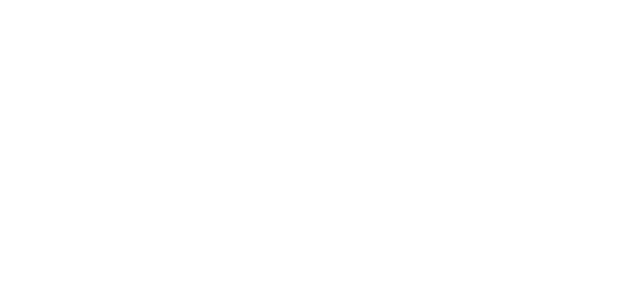
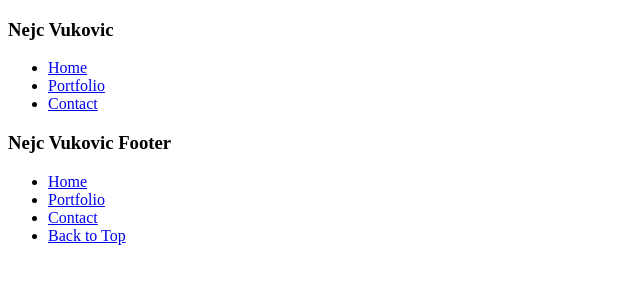
Before and after one commit to nvwebd/fewb-p2-mobile-first-responseive-layout, a plain HTML site: page index.html in a window 1280 px wide. Shown: the whole page, without its empty margins (0-640 px from the left). Drawn offline with Linux system fonts and the light colour scheme.

Commit message:
update: small initial structure

```diff
--- a/index.html
+++ b/index.html
@@ -9,6 +9,44 @@
     <title>Document</title>
 </head>
 <body>
-
+    <header>
+        <h3>Nejc Vukovic</h3>
+        <nav>
+            <ul>
+                <li>
+                    <a href="#home">Home</a>
+                </li>
+                <li>
+                    <a href="#portfolio">Portfolio</a>
+                </li>
+                <li>
+                    <a href="#contact">Contact</a>
+                </li>
+            </ul>
+        </nav>
+    </header>
+    <main>
+        <section></section>
+        <aside></aside>
+    </main>
+    <footer>
+        <h3>Nejc Vukovic Footer</h3>
+        <nav>
+            <ul>
+                <li>
+                    <a href="#home">Home</a>
+                </li>
+                <li>
+                    <a href="#portfolio">Portfolio</a>
+                </li>
+                <li>
+                    <a href="#contact">Contact</a>
+                </li>
+                <li>
+                    <a href="#home">Back to Top</a>
+                </li>
+            </ul>
+        </nav>
+    </footer>
 </body>
 </html>
```
